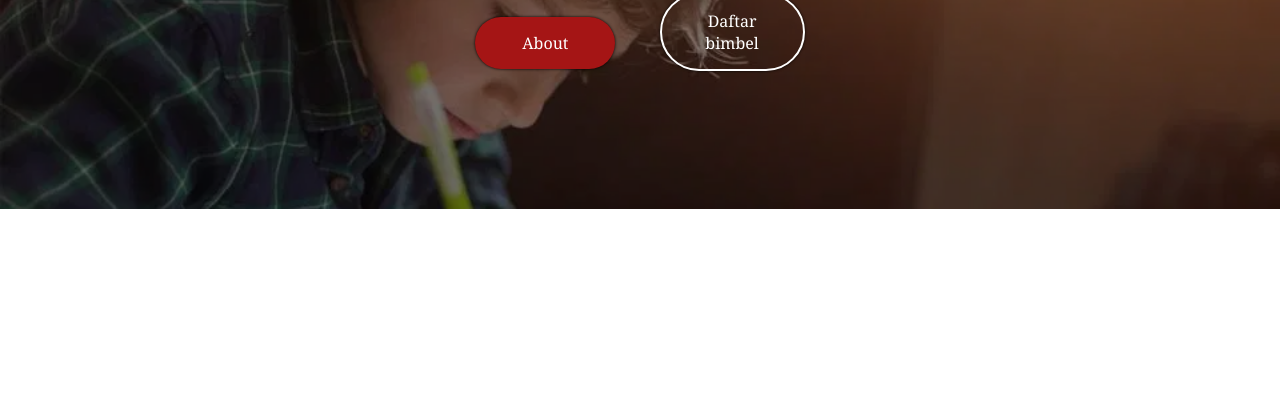
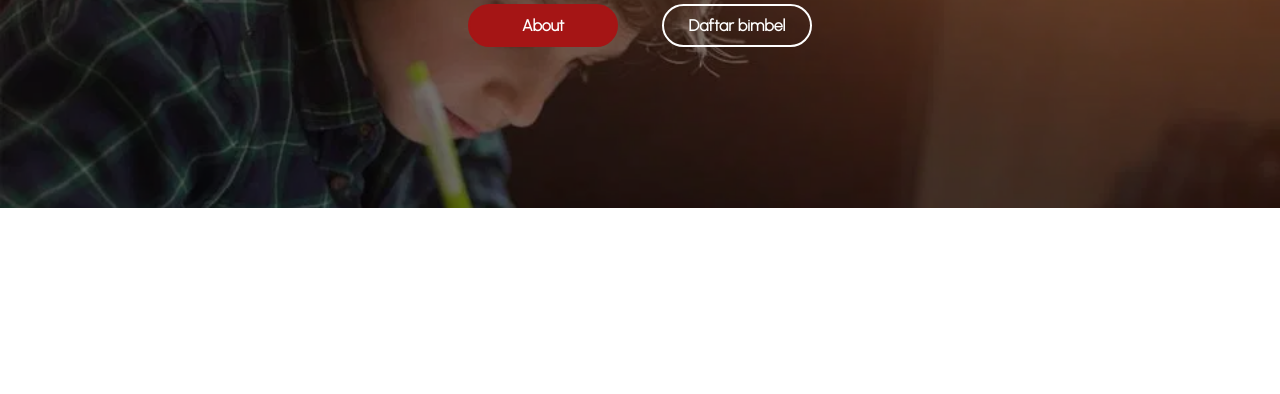
Before and after one commit to zagdiablo/bmhomeschooling_website, a plain HTML site: page index.html in a window 1280 px wide. Shown: the part 406-800 px from the top of the page. Drawn offline with Linux system fonts and the light colour scheme.

Commit message:
progress

```diff
--- a/index.html
+++ b/index.html
@@ -4,8 +4,11 @@
     <meta charset="UTF-8">
     <meta http-equiv="X-UA-Compatible" content="IE=edge">
     <meta name="viewport" content="width=device-width, initial-scale=1.0">
+    <link rel="stylesheet" href="style/style.css">
+    <link rel="preconnect" href="https://fonts.googleapis.com">
+    <link rel="preconnect" href="https://fonts.gstatic.com" crossorigin>
+    <link href="https://fonts.googleapis.com/css2?family=Urbanist:ital,wght@0,300;1,300&display=swap" rel="stylesheet">
     <title>BM Home Schooling - The More I Practice The Better I'am</title>
-    <link rel="stylesheet" href="style/style.css">
 </head>
 <body>
     <header>
--- a/style/style.scss
+++ b/style/style.scss
@@ -2,7 +2,8 @@
     padding: 0;
     margin: 0;
     box-sizing: border-box;
-    font-family: Georgia, 'Times New Roman', Times, serif;
+    font-weight: bold;
+    font-family: 'Urbanist', sans-serif;
 }
 
 header{
@@ -68,28 +69,30 @@ section{
                 a{
                     text-align: center;
                     display: inline-block;
-                    width: 140px;
+                    width: 150px;
                     margin: 0px 20px 0px 20px;
-                    padding: 15px 20px 15px 20px;
+                    padding: 10px 20px 10px 20px;
                     background-color: rgb(165, 21, 21);
+                    border: 2px solid rgb(165, 21, 21);
                     border-radius: 50px;
                     text-decoration: none;
                     color: rgb(255, 255, 255);
-                    box-shadow: 0px 0px 3px 0px black;
                     transition: 0.2s;
 
                     &:hover{
-                        box-shadow: 0px 0px 10px 0px black;
+                        background-color: rgb(40, 63, 139);
+                        border: 2px solid rgb(40, 63, 139)  ;
                     }
                 }
 
                 #Daftar{
-                    width: 145px;
+                    width: 150px;
                     background-color: transparent;
                     border: 2px solid white;
 
                     &:hover{
-                        box-shadow: 0px 0px 10px 0px black;
+                        background-color: white;
+                        color: black;
                     }
                 }
             }
```
Also changed, not shown: style/style.css, 1 other file.
